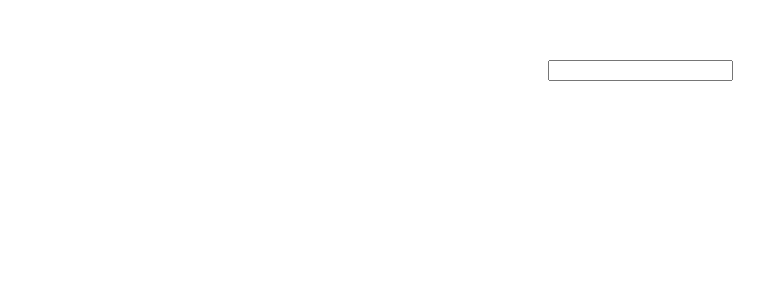
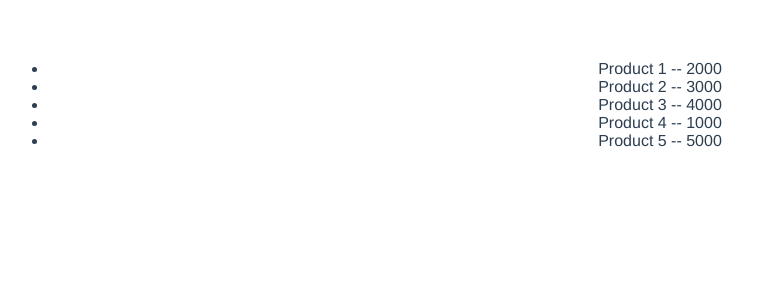
Before and after one commit to zenash03/vue-project, a Vue app: page / in a window 1280 px wide. Shown: the top 300 px of the page, without its empty margins (0-764 px from the left). Built offline with nearby package versions, Linux system fonts and the light colour scheme.

Commit message:
Conditional n Loops

```diff
--- a/src/App.vue
+++ b/src/App.vue
@@ -1,7 +1,14 @@
 <template>
-  <input type="text" v-model="name" />
-  <br />
-  <h2>{{ name }}</h2>
+<div v-if="products.length">
+  <ul>
+    <li v-for="item in products" :key="item">
+      {{ item.title }} -- {{ item.price }}
+    </li>
+  </ul>
+</div>
+<div v-else>
+  Data Not Found
+</div>
 </template>
 
 <script>
@@ -10,7 +17,13 @@
   name: 'App',
   data() {
     return {
-      name : ""
+      products: [
+        {id : 1, title : 'Product 1', price : 2000},
+        {id : 2, title : 'Product 2', price : 3000},
+        {id : 3, title : 'Product 3', price : 4000},
+        {id : 4, title : 'Product 4', price : 1000},
+        {id : 5, title : 'Product 5', price : 5000},
+      ]
     }
   }
 }
```
